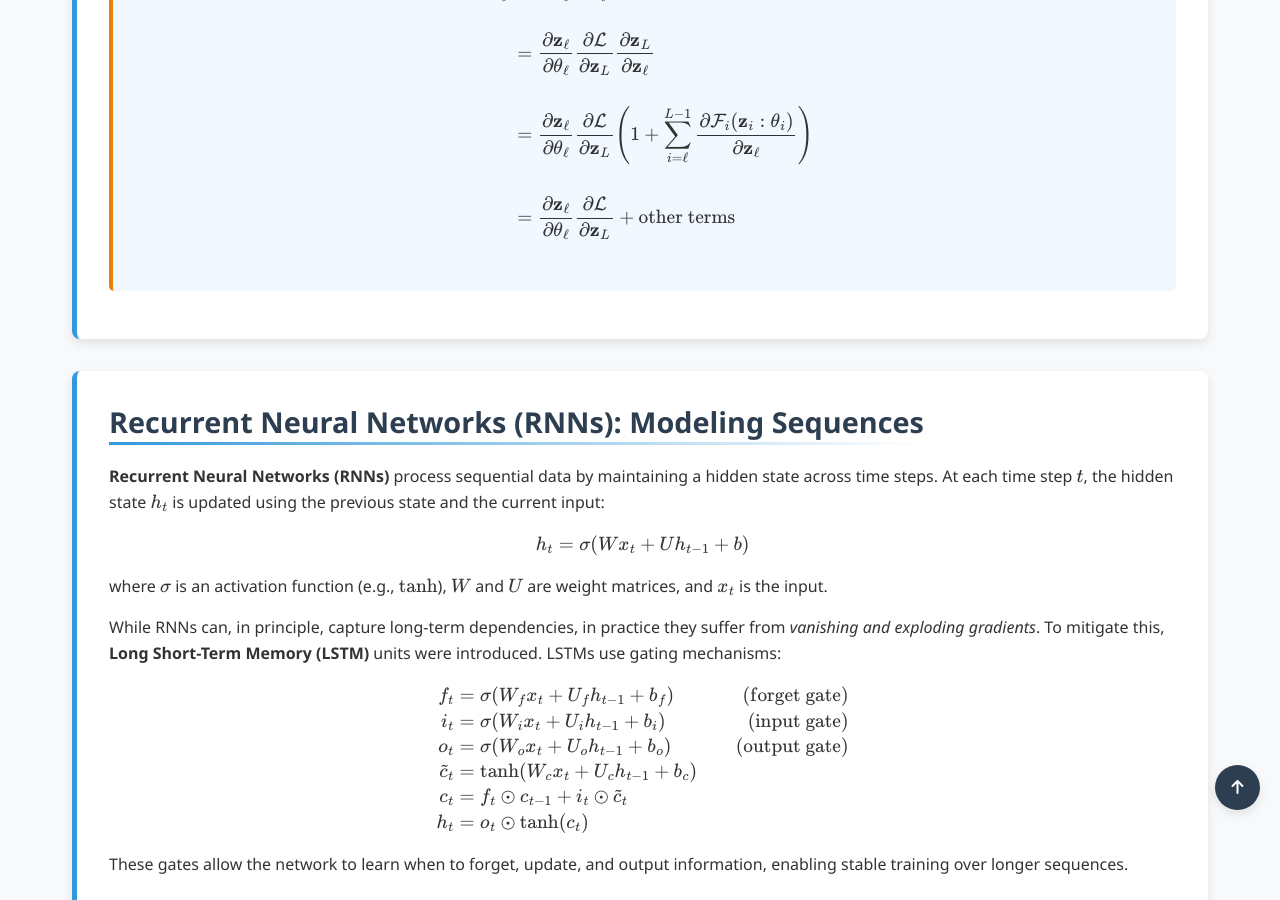
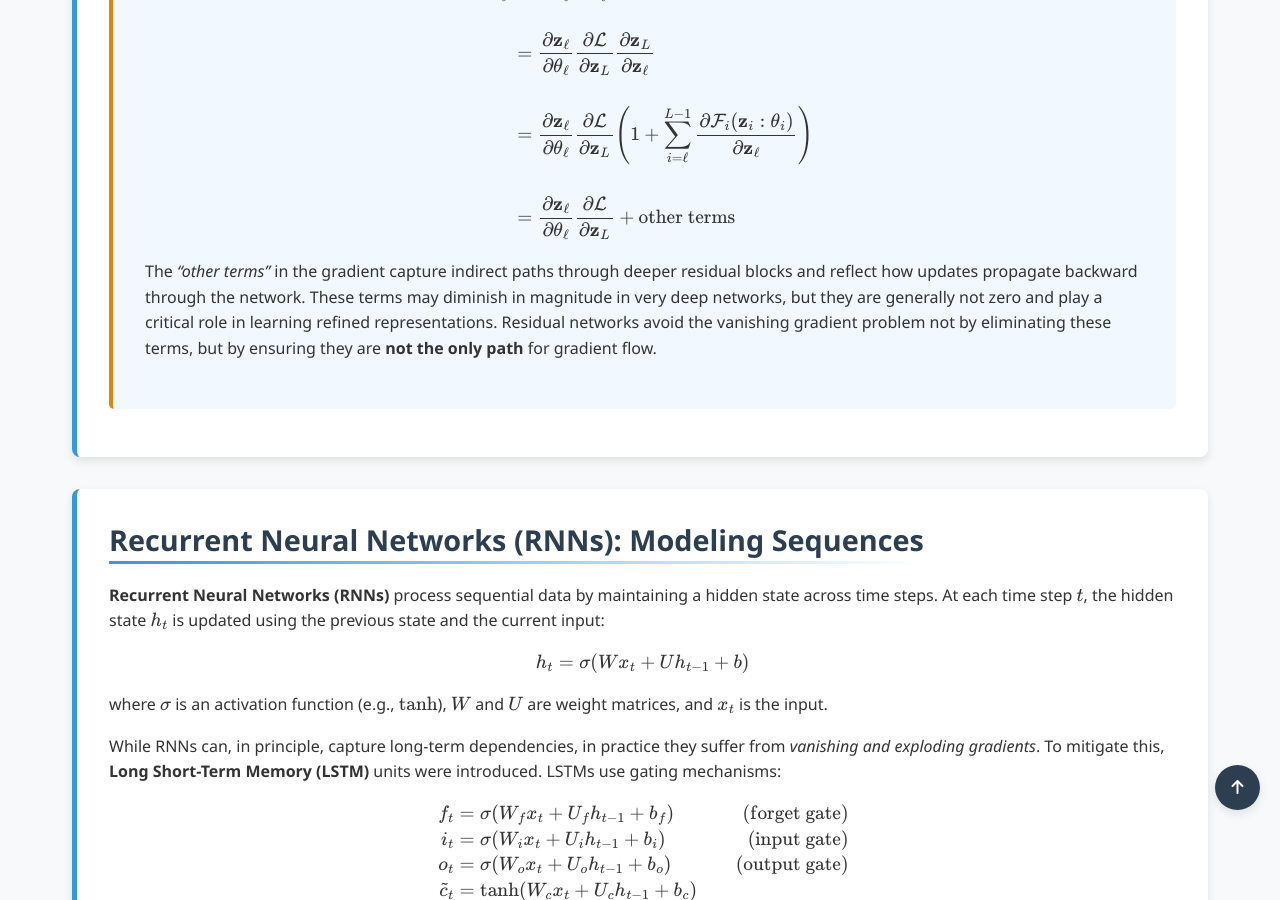
Before and after one commit to Yusukey01/yusukey01.github.io, a Jekyll site: the page built from Mathematics/Machine_learning/deep_nn.html, in a window 1280 px wide and 900 px high, scrolled down 1854 px. Built offline with Jekyll 4.4.1, drawn with Linux system fonts in a browser that asks for light colours.

Commit message:
changed demo style

```diff
--- a/Mathematics/Machine_learning/deep_nn.html
+++ b/Mathematics/Machine_learning/deep_nn.html
@@ -91,6 +91,9 @@ uses_python: false
                             &= \frac{\partial \mathbf{z}_{\ell}}{\partial \mathbf{\theta}_{\ell}} \frac{\partial \mathcal{L}}{\partial \mathbf{z}_{L}} + \text{other terms}
                         \end{align*}
                         \]
+                        The <em>“other terms”</em> in the gradient capture indirect paths through deeper residual blocks and reflect how updates propagate backward through the network.
+                        These terms may diminish in magnitude in very deep networks, but they are generally not zero and play a critical role in learning refined representations.
+                        Residual networks avoid the vanishing gradient problem not by eliminating these terms, but by ensuring they are <strong>not the only path</strong> for gradient flow.
                     </p>
                 </div>
 
```
